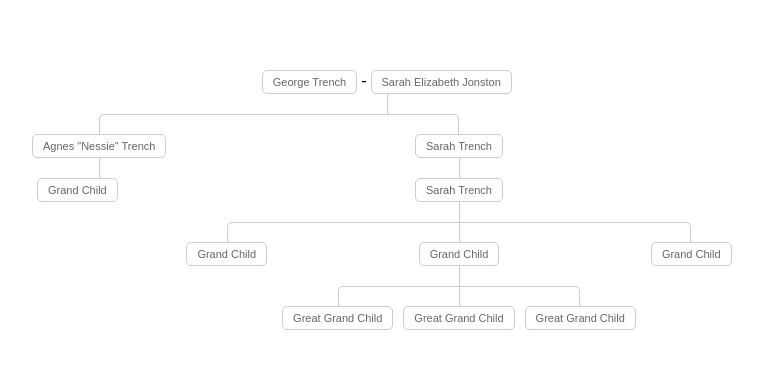
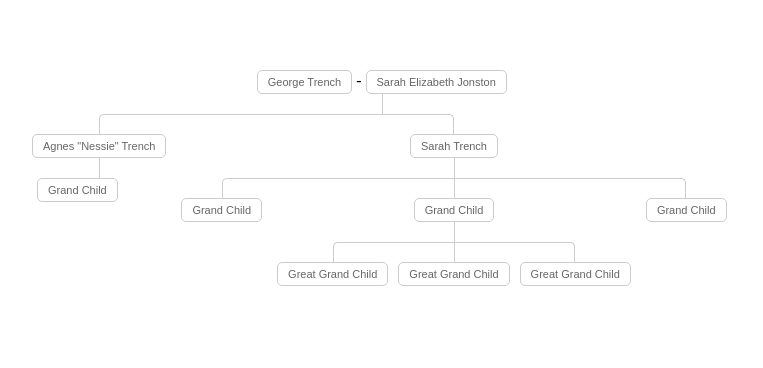
Before and after one commit to projecttrench1897/projecttrench1897, a website: page index.html in a window 1280 px wide. Shown: the whole page, without its empty margins (168-931 px from the left). Drawn offline with Linux system fonts and the light colour scheme.

Commit message:
Update index.html

```diff
--- a/index.html
+++ b/index.html
@@ -24,9 +24,7 @@
             <li>
               <a href="#">Sarah Trench</a>
               <ul>
-            <li>
-              <a href="#">Sarah Trench</a>
-              <ul>
+
                 <li>
                   <a href="#">Grand Child</a>
                 </li>
```
